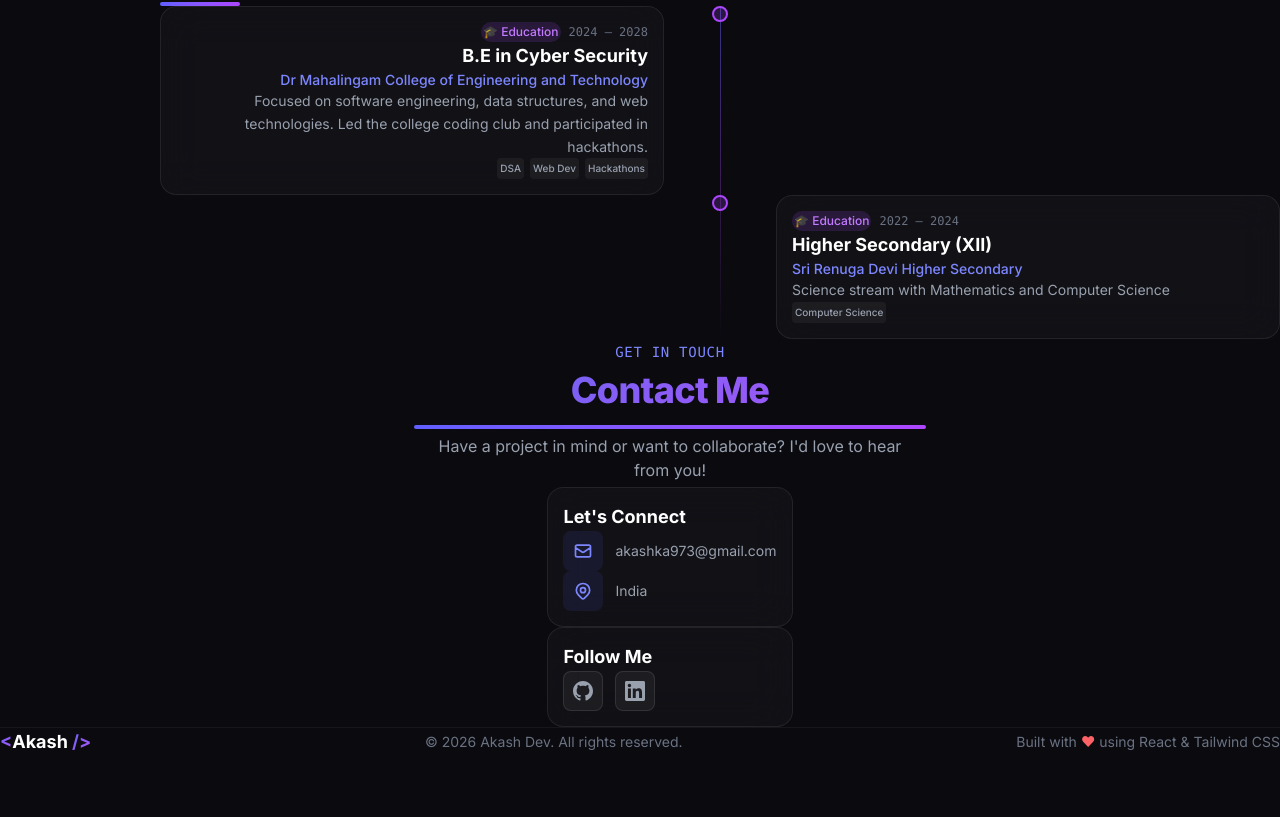
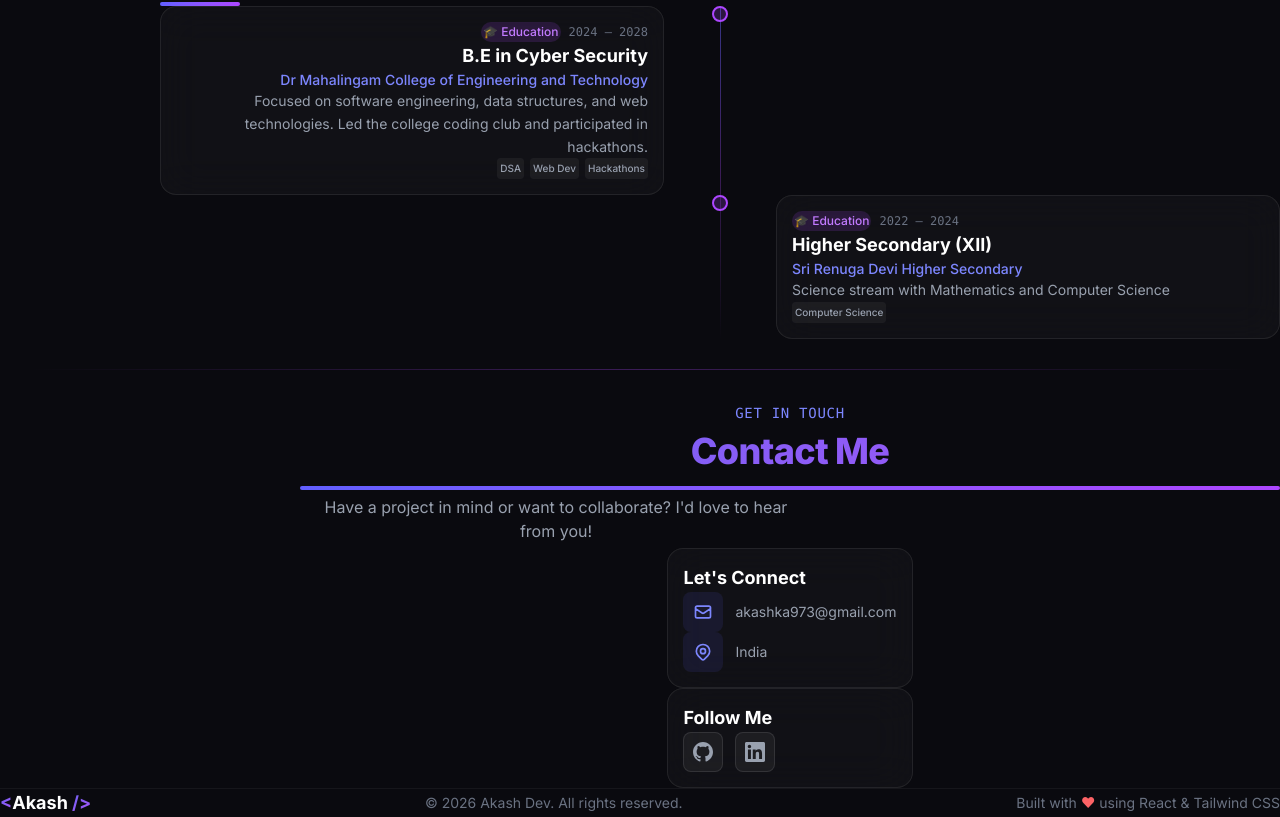
Before and after one commit to Akash-K973/Portfolio, a React (Vite) app: page / in a window 1280 px wide. Shown: the part 2156-2973 px from the top of the page. Before the commit the page ends 2912 px from the top, so only its background shows below. Built offline with nearby package versions, Linux system fonts and the light colour scheme.

Commit message:
Contact update

```diff
--- a/src/components/Contact.jsx
+++ b/src/components/Contact.jsx
@@ -30,8 +30,8 @@ export default function Contact() {
 
   return (
     <section id="contact" className="py-24 relative">
-      <div className="decorate-line h-px bg-gradient-to-r from-transparent via-purple-500/30 to-transparent" />
-      <div className="max-w-5xl mx-auto px-6">
+      <div className=" decorate-line h-px bg-gradient-to-r from-transparent via-purple-500/30 to-transparent" />
+      <div className="contact-box max-w-5xl mx-auto px-6">
         <div className="text-center mb-16">
           <span className="text-indigo-400 font-mono text-sm tracking-wider uppercase">Get In Touch</span>
           <h2 className="section-title mt-2 gradient-text">Contact Me</h2>
--- a/src/index.css
+++ b/src/index.css
@@ -269,13 +269,8 @@ body {
   padding: 2px;
 }
 
-#contact{
- display: flex;
- justify-content: center;
-}
-
-.contact-para{
-  padding: 5px;
+.contact-box{
+  margin-left: 300px;
 }
 
 .info-box,.social-links{
@@ -329,6 +324,12 @@ body {
   font-size: 10px;
 }
 
+.contact-box{
+  margin-left: 20px;
+  margin-right: 20px;
+  font-size: 10px;
+}
+
 
 
 }
```
